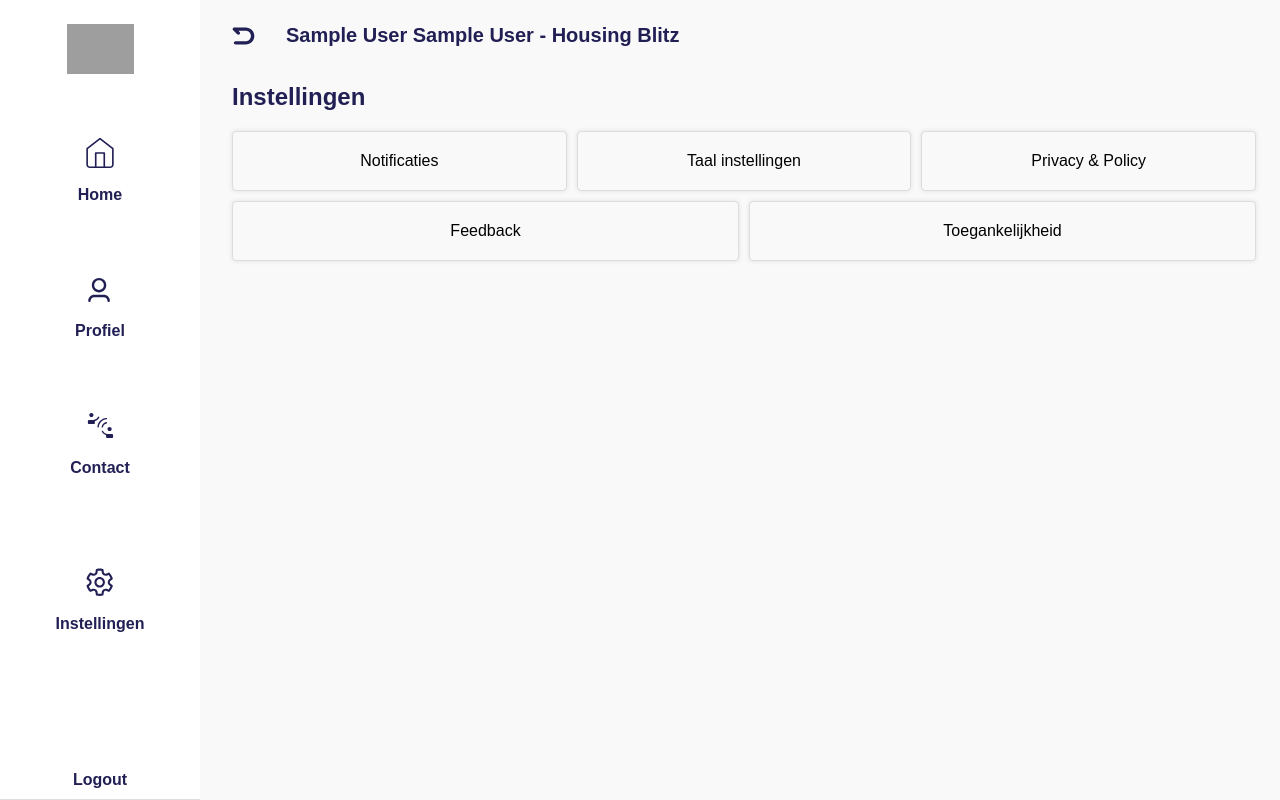
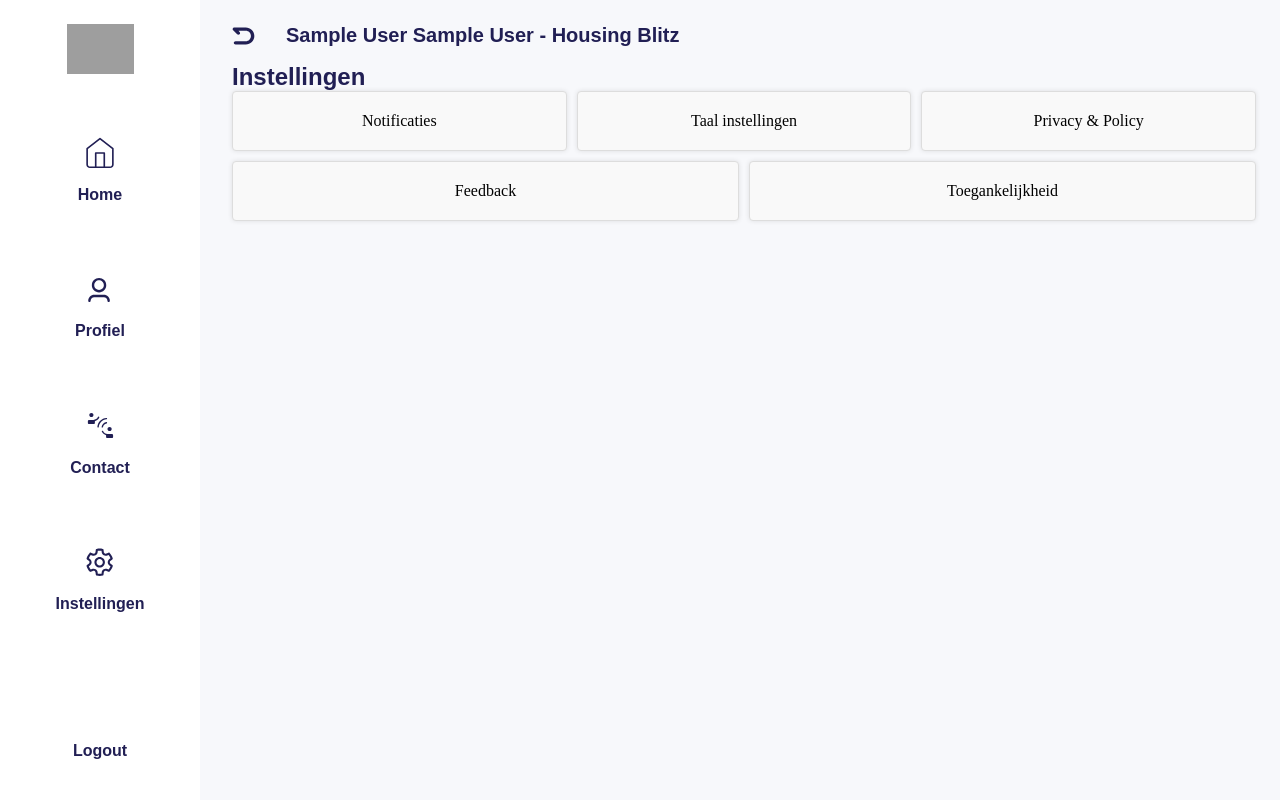
Before and after one commit to YannTGK/Housing_Blitz, a PHP site: page /setting.php in a window 1280 px wide. Run offline with PHP 8.4, Linux system fonts and the light colour scheme; the visitor is signed in with stand-in values (Sample User, id 1); grey boxes are pictures that could not be loaded.

Commit message:
css shit

```diff
--- a/styles/setting.css
+++ b/styles/setting.css
@@ -1,54 +1,3 @@
-body {
-    font-family: Arial, sans-serif;
-    margin: 0;
-    padding: 0;
-    background-color: #f9f9f9;
-}
-
-.container {
-    display: flex;
-    height: 100vh;
-}
-
-.sidebar {
-    width: 200px;
-    background-color: #f1f1f1;
-    padding-top: 20px;
-}
-
-.sidebar ul {
-    list-style: none;
-    padding: 0;
-}
-
-.sidebar ul li {
-    margin-bottom: 10px;
-}
-
-.sidebar ul li a {
-    text-decoration: none;
-    color: #333;
-    display: flex;
-    align-items: center;
-    padding: 10px;
-}
-
-.sidebar ul li a .icon {
-    margin-right: 10px;
-}
-
-.sidebar ul li.active a {
-    background-color: #c8f0c8;
-    color: #000;
-}
-
-.sidebar .logout {
-    text-decoration: none;
-    color: #d9534f;
-    display: block;
-    margin: 20px;
-    text-align: center;
-}
 
 .content {
     flex: 1;
@@ -56,32 +5,6 @@ body {
     background-color: #fff;
 }
 
-header {
-    display: flex;
-    justify-content: space-between;
-    align-items: center;
-    border-bottom: 1px solid #ddd;
-    padding-bottom: 10px;
-}
-
-header h1 {
-    margin: 0;
-}
-
-header input[type="search"] {
-    padding: 5px;
-    border: 1px solid #ddd;
-    border-radius: 4px;
-}
-
-.settings {
-    margin-top: 20px;
-}
-
-.settings h2 {
-    margin: 0;
-    margin-bottom: 20px;
-}
 
 .settings-options {
     display: flex;
```
